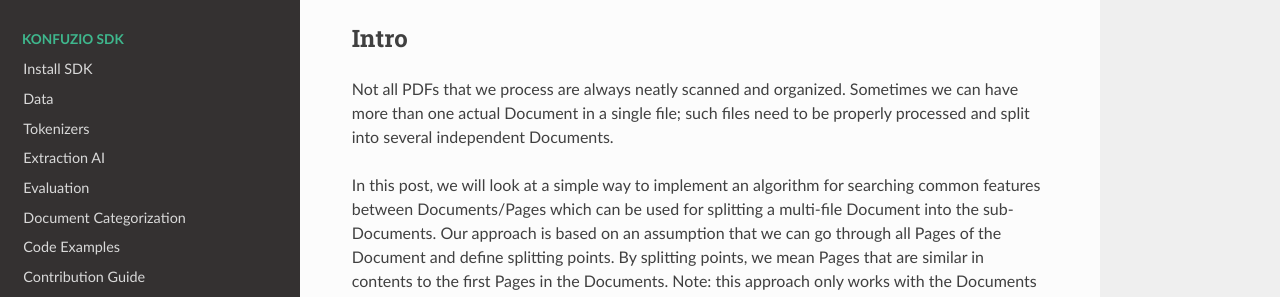
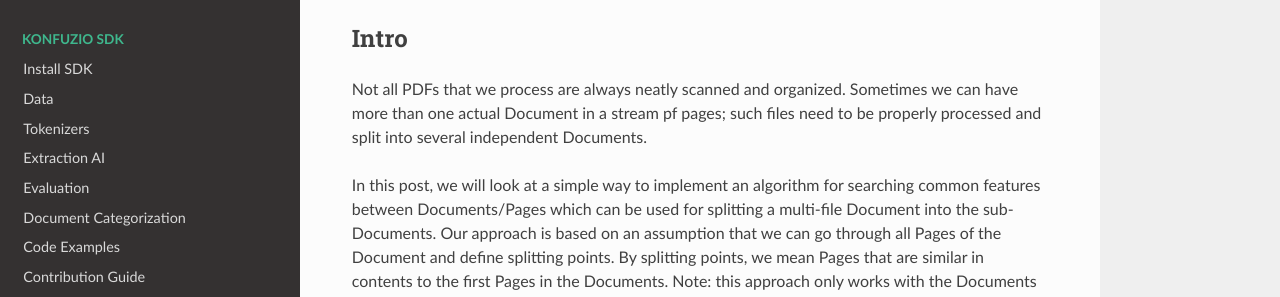
Before and after one commit to konfuzio-ai/konfuzio-sdk, a Sphinx documentation site: the page built from docs/sdk/file_splitting.md, in a window 1280 px wide and 900 px high. Shown: the part 175-472 px from the top of the window. Built offline with Sphinx 7.4.7 and the Read the Docs theme 2.0.0, drawn with Linux system fonts in a browser that asks for light colours.

Commit message:
edited intro

```diff
--- a/docs/sdk/file_splitting.md
+++ b/docs/sdk/file_splitting.md
@@ -3,7 +3,7 @@
 ### Intro
 
 Not all PDFs that we process are always neatly scanned and organized. Sometimes we can have more than one actual
-Document in a single file; such files need to be properly processed and split into several independent Documents.
+Document in a stream pf pages; such files need to be properly processed and split into several independent Documents.
 
 In this post, we will look at a simple way to implement an algorithm for searching common features between
 Documents/Pages which can be used for splitting a multi-file Document into the sub-Documents. Our approach is based on
```
